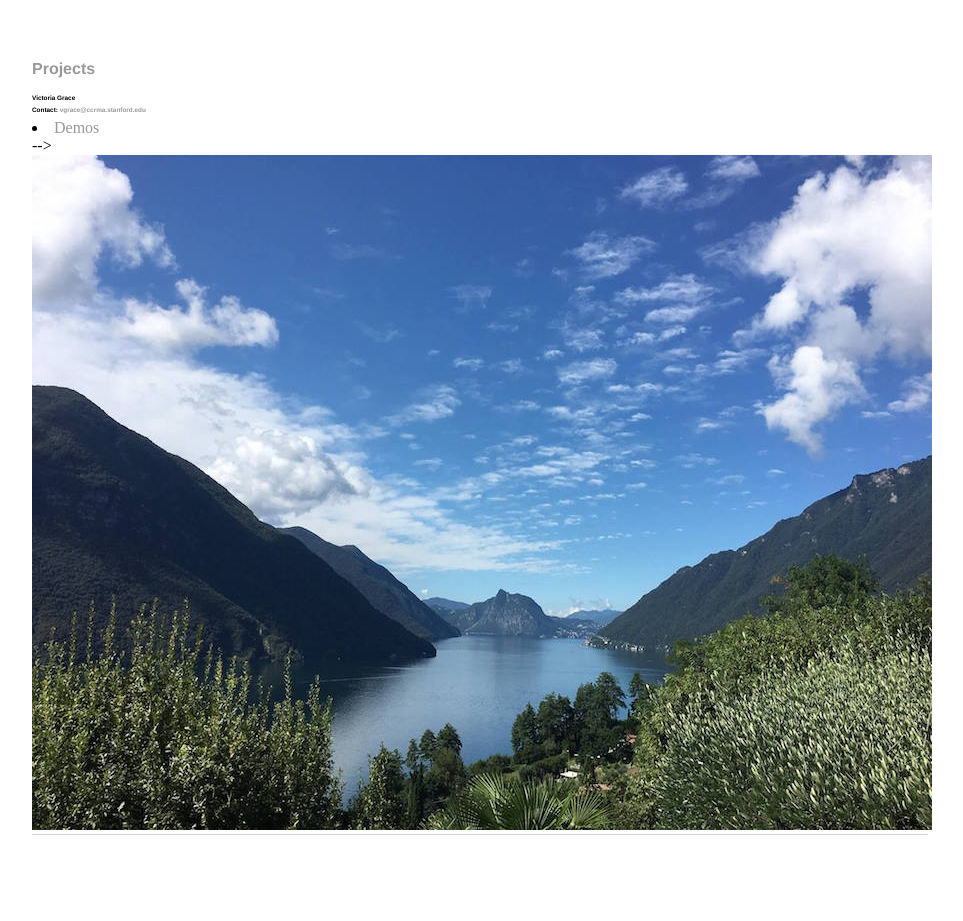
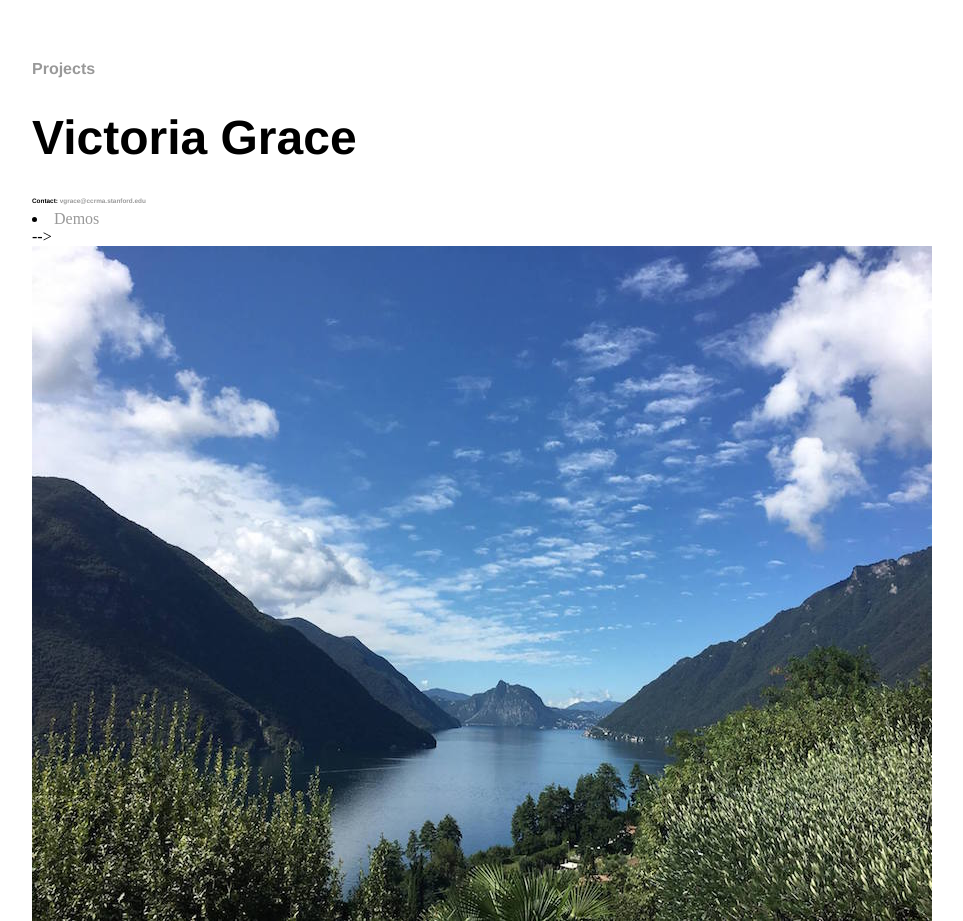
Before and after one commit to victoriagrace/victoriagrace.github.io, a plain HTML site: page index.html in a window 1280 px wide. Shown: the top 921 px of the page, without its empty margins (160-1123 px from the left). Before the commit the page ends 895 px from the top, so only its background shows below. Drawn offline with Linux system fonts and the light colour scheme.

Commit message:
Update index.html

```diff
--- a/index.html
+++ b/index.html
@@ -17,7 +17,7 @@
 		</nav>
 		<div class="container"> <!-- Do not change -->
     		<div class="blurb"> <!-- Do not change -->
-        		<h2>Victoria Grace </h2>
+        		<h1>Victoria Grace </h1>
 			<h2>Contact: <a href="mailto:vgrace@ccrma.stanford.edu">vgrace@ccrma.stanford.edu</a>
 </h2>
 
```
